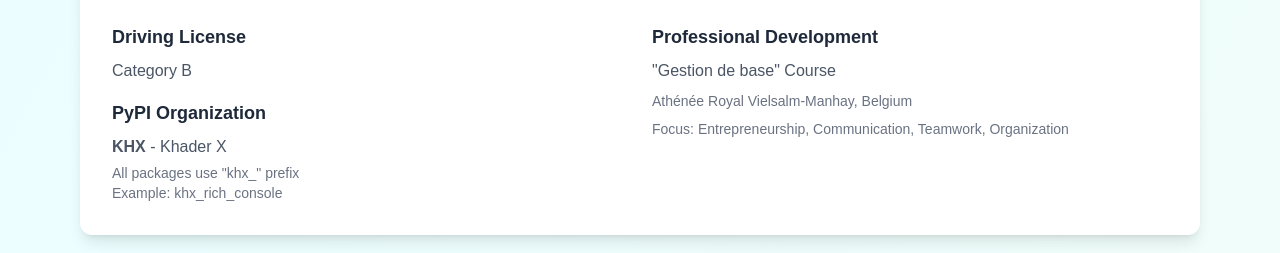
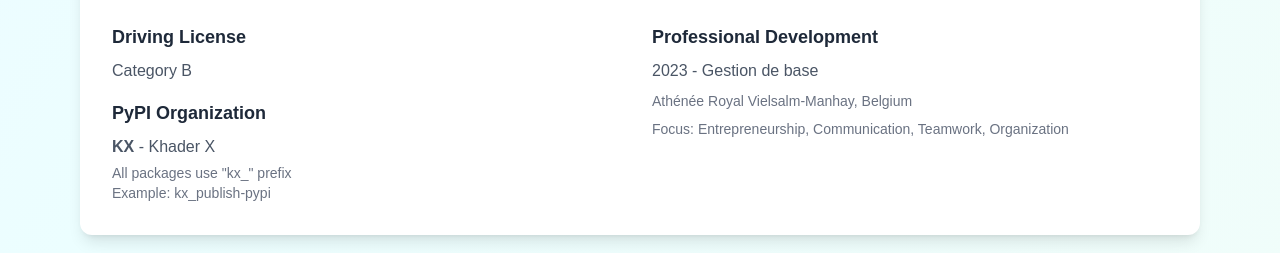
Before and after one commit to KhaderX-com/khaderx-site, a Next.js app: page /contact in a window 1280 px wide. Shown: the part 2077-2330 px from the top of the page. Built offline with nearby package versions, Linux system fonts and the light colour scheme.

Commit message:
fix: update PyPI organization name and package prefix for consistency

```diff
--- a/src/app/contact/page.tsx
+++ b/src/app/contact/page.tsx
@@ -287,15 +287,15 @@ export default function Contact() {
 
                             <div>
                                 <h3 className="text-lg font-semibold text-gray-800 mb-2">PyPI Organization</h3>
-                                <p className="text-gray-600 mb-1"><strong>KHX</strong> - Khader X</p>
-                                <p className="text-sm text-gray-500">All packages use &quot;khx_&quot; prefix</p>
-                                <p className="text-sm text-gray-500">Example: khx_rich_console</p>
+                                <p className="text-gray-600 mb-1"><strong>KX</strong> - Khader X</p>
+                                <p className="text-sm text-gray-500">All packages use &quot;kx_&quot; prefix</p>
+                                <p className="text-sm text-gray-500">Example: kx_publish-pypi</p>
                             </div>
                         </div>
 
                         <div>
                             <h3 className="text-lg font-semibold text-gray-800 mb-2">Professional Development</h3>
-                            <p className="text-gray-600 mb-2">&quot;Gestion de base&quot; Course</p>
+                            <p className="text-gray-600 mb-2">2023 - Gestion de base</p>
                             <p className="text-sm text-gray-500">Athénée Royal Vielsalm-Manhay, Belgium</p>
                             <p className="text-sm text-gray-500 mt-2">Focus: Entrepreneurship, Communication, Teamwork, Organization</p>
                         </div>
```
